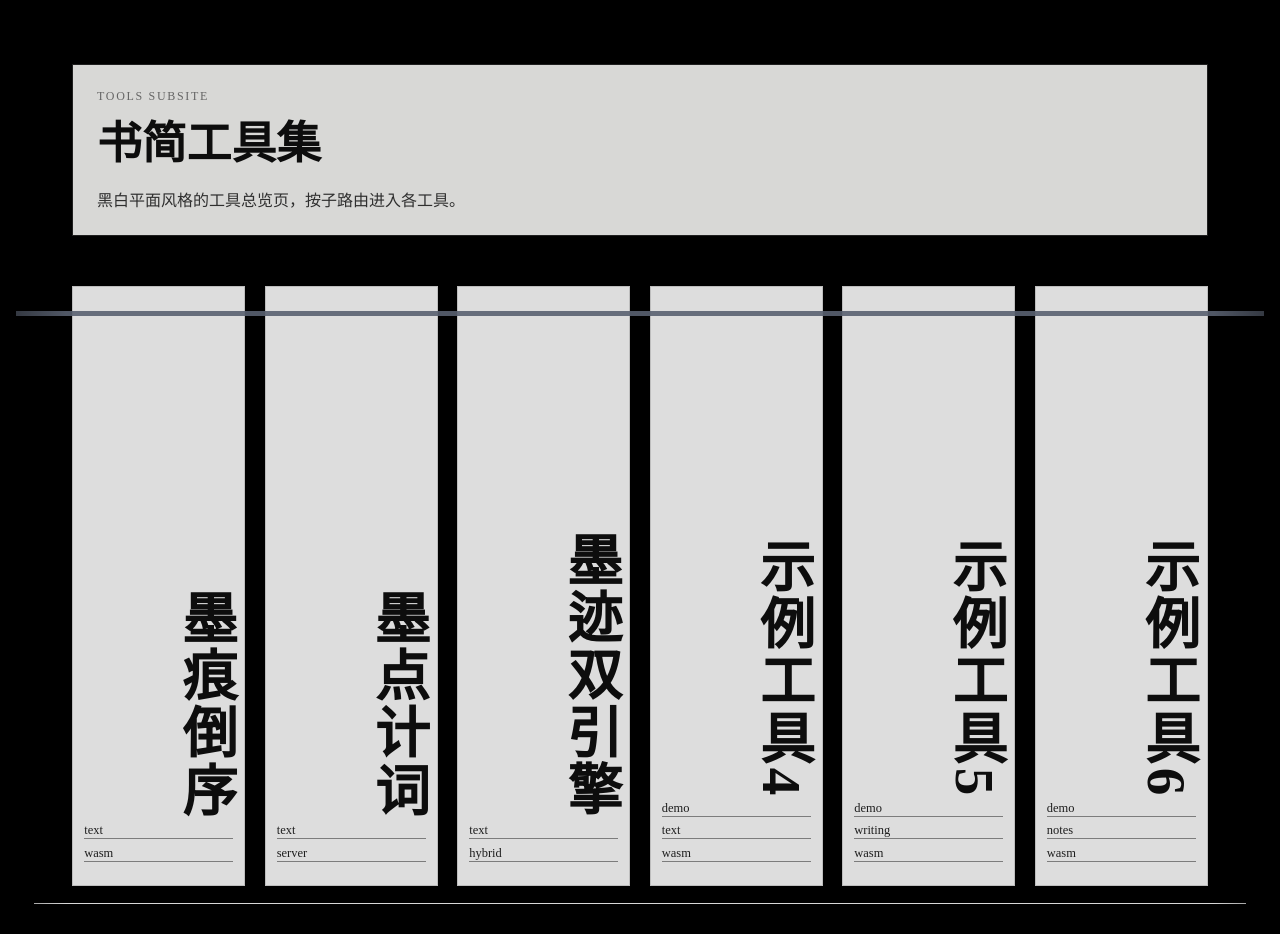
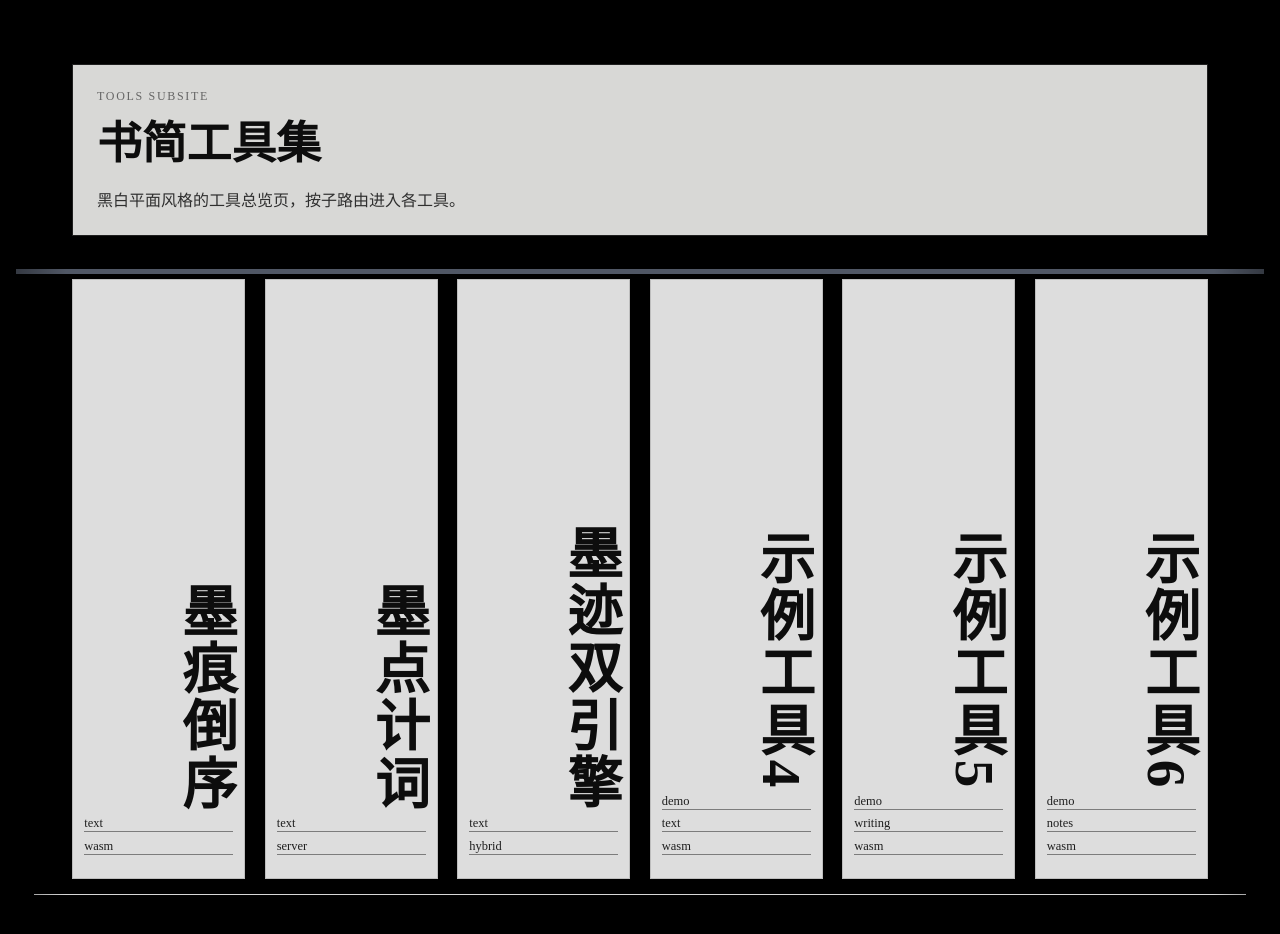
Before and after one commit to Heersin/PublicToolbox, a React (Vite) app in the folder apps/tools-web/: page / in a window 1280 px wide. Shown: the top 934 px of the page. Built offline with nearby package versions, Linux system fonts and the light colour scheme.

Commit message:
fix(ui): raise rope line and keep strip height unchanged

```diff
--- a/apps/tools-web/src/index.css
+++ b/apps/tools-web/src/index.css
@@ -74,14 +74,14 @@ a {
 
 .catalog-rail-shell {
   position: relative;
-  padding: 1.35rem var(--edge-zone-width) 1.35rem;
+  padding: 1.05rem var(--edge-zone-width) 1.35rem;
 }
 
 .rope-line {
   position: absolute;
   left: 0;
   right: 0;
-  top: 3.05rem;
+  top: 0.42rem;
   height: 5px;
   background: #596170;
   opacity: 0.9;
@@ -111,7 +111,7 @@ a {
   display: flex;
   gap: var(--card-gap);
   align-items: stretch;
-  padding: 0.15rem 0;
+  padding: 0;
 }
 
 .tool-strip-card {
```
